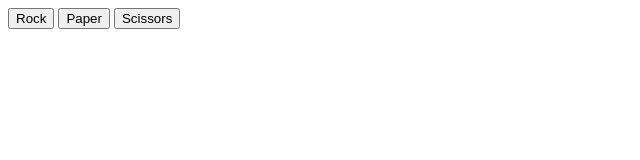
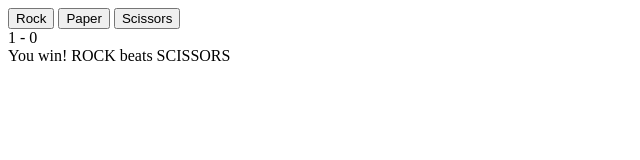
Before and after one commit to o11899nine/Rock-Paper-Scissors, a plain HTML site: page index.html in a window 1280 px wide. Both pictures are taken after a click on the button "Rock". Shown: the whole page, without its empty margins (0-640 px from the left). Drawn offline with Linux system fonts and the light colour scheme.

Commit message:
Make round result and score display in div

```diff
--- a/index.html
+++ b/index.html
@@ -10,5 +10,7 @@
     <button class="playerSelectionBtn" value="ROCK">Rock</button>
     <button class="playerSelectionBtn" value="PAPER">Paper</button>
     <button class="playerSelectionBtn" value="SCISSORS">Scissors</button>
+    <div class="score"></div>
+    <div class="round-result"></div>
 </body>
 </html>
--- a/script.js
+++ b/script.js
@@ -1,20 +1,25 @@
-// Global variables
-const choices = ["ROCK", "PAPER", "SCISSORS"];
 let playerScore = 0;
 let computerScore = 0;
+
+const scoreDiv = document.querySelector('.score');
+const roundResultDiv = document.querySelector('.round-result')
 
 function randInt(number) {
     return Math.floor(Math.random() * number);
 }
 
 function getComputerChoice() {
+    const choices = ["ROCK", "PAPER", "SCISSORS"];
     return choices[randInt(choices.length)];
 }
 
-function playRound(playerSelection, computerSelection) {
+function playRound() {
+    const playerSelection = this.value;
+    const computerSelection = getComputerChoice();
+    let roundResult = "";
 
     if (playerSelection === computerSelection) {
-        return `It's a tie! You both chose ${playerSelection}`;
+        roundResult = `It's a tie! You both chose ${playerSelection}`;
     }
 
     else if (
@@ -23,7 +28,7 @@ function playRound(playerSelection, computerSelection) {
         playerSelection === "SCISSORS" && computerSelection === "ROCK"
     ) {
         computerScore++;
-        return `You lose! ${computerSelection} beats ${playerSelection}`;
+        roundResult = `You lose! ${computerSelection} beats ${playerSelection}`;
     }
 
     else if (
@@ -32,20 +37,14 @@ function playRound(playerSelection, computerSelection) {
         playerSelection === "SCISSORS" && computerSelection === "PAPER"
     ) {
         playerScore++;
-        return `You win! ${playerSelection} beats ${computerSelection}`;
+        roundResult = `You win! ${playerSelection} beats ${computerSelection}`;
     }
-}
 
-function game() {
-
-    const playerSelection = this.value;
-    const computerSelection = getComputerChoice();
-    console.log(playRound(playerSelection, computerSelection));
-    console.log(`${playerScore} - ${computerScore}`);
-
+    roundResultDiv.textContent = roundResult;
+    scoreDiv.textContent = `${playerScore} - ${computerScore}`;
 }
 
 const buttons = document.querySelectorAll('.playerSelectionBtn');
 buttons.forEach((button) => {
-    button.addEventListener('click', game);
+    button.addEventListener('click', playRound);
 });
```
